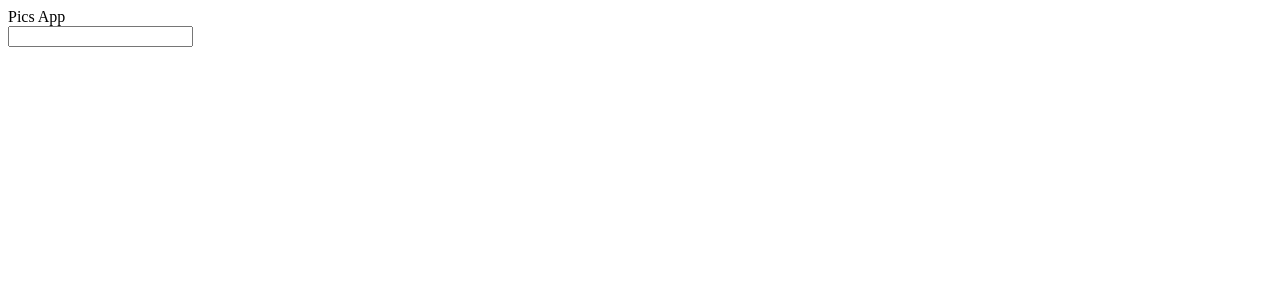
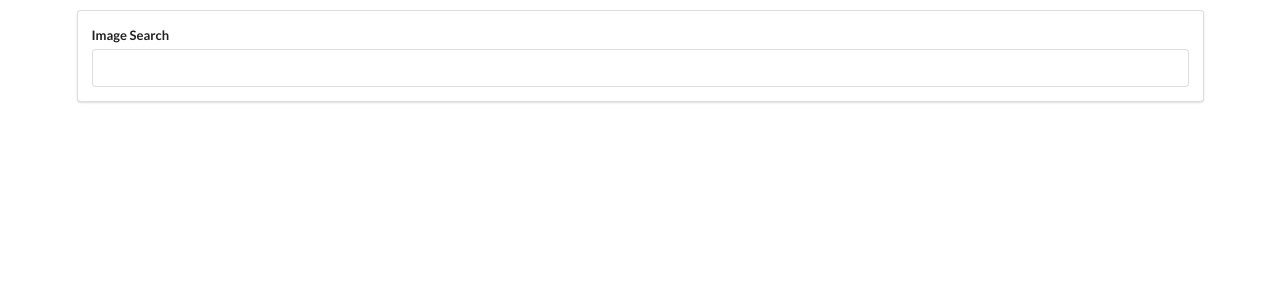
Before and after one commit to glynester/pics, a React (Create React App) app: page / in a window 1280 px wide. Shown: the top 300 px of the page. Built offline with nearby package versions, Linux system fonts and the light colour scheme.

Commit message:
Styling and event handler for input

```diff
--- a/public/index.html
+++ b/public/index.html
@@ -5,6 +5,7 @@
     <link rel="icon" href="%PUBLIC_URL%/favicon.ico" />
     <meta name="viewport" content="width=device-width, initial-scale=1" />
     <meta name="theme-color" content="#000000" />
+    <link rel="stylesheet" href="https://cdnjs.cloudflare.com/ajax/libs/semantic-ui/2.4.1/semantic.min.css"/>
     <meta
       name="description"
       content="Web site created using create-react-app"
--- a/src/components/App.js
+++ b/src/components/App.js
@@ -3,8 +3,7 @@
 
 const App=()=>{
   return (
-    <div>
-      <div>Pics App</div>
+    <div className="ui container" style={{ marginTop: '10px'}}>
       <SearchBar />
     </div>
   );
--- a/src/components/SearchBar.js
+++ b/src/components/SearchBar.js
@@ -5,11 +5,22 @@
 //   return <div>Search Bar</div>;
 // }
 class SearchBar extends React.Component{
+onInputChange(event){
+  console.log(event.target.value);  // Text that user added to input
+}
+
+onInputClick(event){
+  console.log("Input was clicked");
+}
+
   render(){
     return (
-    <div>
-      <form>
-        <input type="text" />
+    <div className="ui segment">
+      <form className="ui form">
+        <div className="field">
+          <label>Image Search</label>
+          <input type="text" onClick={this.onInputClick} onChange={this.onInputChange}/>
+        </div>
       </form>
     </div>
     );
```
